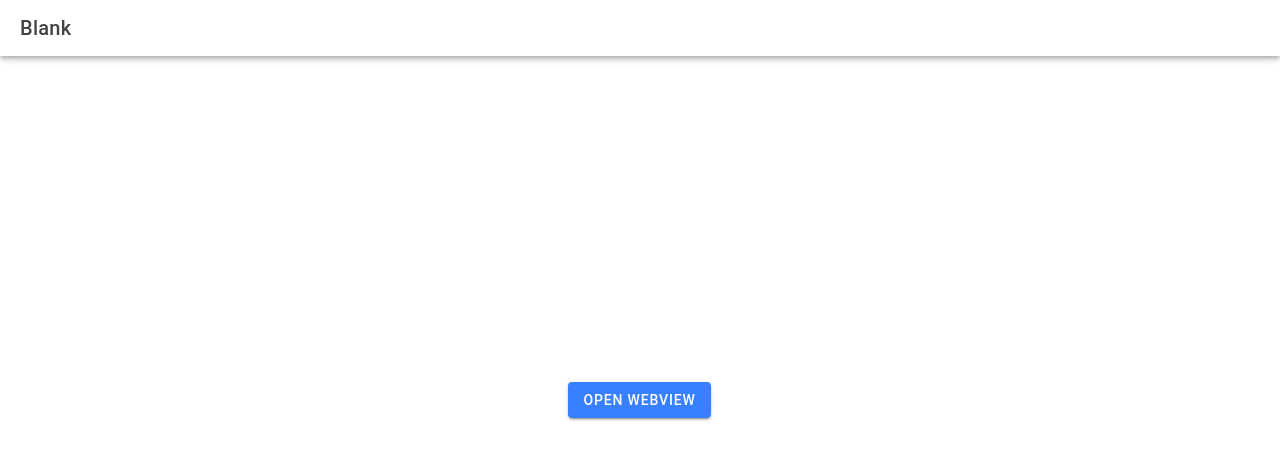
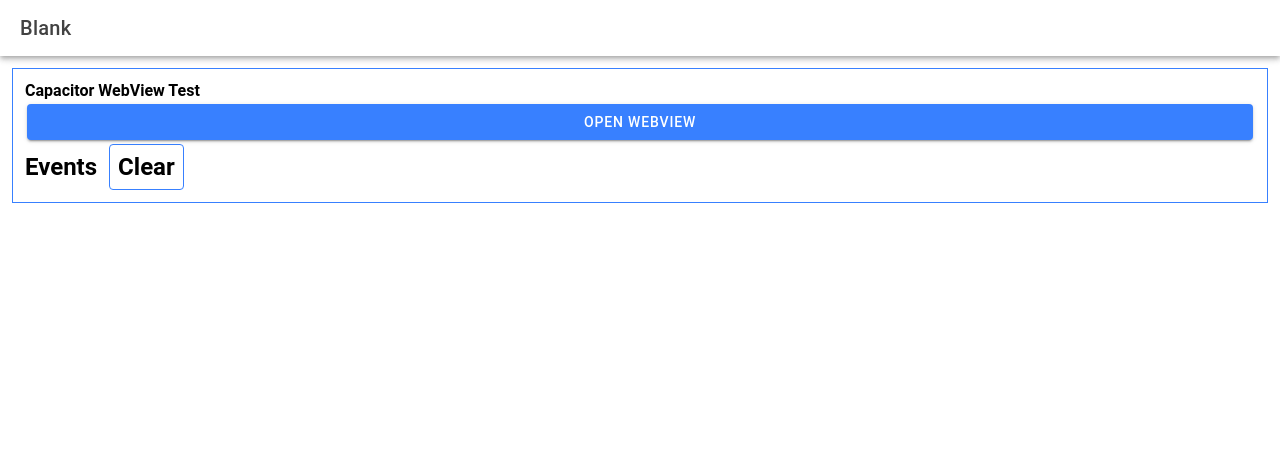
Before and after one commit to jackobo/capacitor-plugins-tester, a React (Create React App) app: page /home in a window 1280 px wide. Shown: the top 460 px of the page. Built offline with nearby package versions, Linux system fonts and the light colour scheme.

Commit message:
Improve UI for capactitor webview tester.

```diff
--- a/package.json
+++ b/package.json
@@ -42,6 +42,7 @@
     "react-router": "^5.2.0",
     "react-router-dom": "^5.2.0",
     "react-scripts": "^5.0.0",
+    "styled-components": "^6.1.8",
     "typescript": "^4.1.3",
     "web-vitals": "^0.2.4",
     "workbox-background-sync": "^5.1.4",
--- a/src/components/ExploreContainer.css
+++ /dev/null
@@ -1,24 +0,0 @@
-#container {
-  text-align: center;
-  position: absolute;
-  left: 0;
-  right: 0;
-  top: 50%;
-  transform: translateY(-50%);
-}
-
-#container strong {
-  font-size: 20px;
-  line-height: 26px;
-}
-
-#container p {
-  font-size: 16px;
-  line-height: 22px;
-  color: #8c8c8c;
-  margin: 0;
-}
-
-#container a {
-  text-decoration: none;
-}
--- a/src/components/ExploreContainer.tsx
+++ b/src/components/ExploreContainer.tsx
@@ -1,24 +1,22 @@
 import React from 'react';
-import './ExploreContainer.css';
-import {IonButton} from "@ionic/react";
-import {CapacitorWebview} from "@jackobo/capacitor-webview";
+import {CapacitorWebviewTesterComponent} from "./capacitor-webview-tester/capacitor-webview-tester.component";
+import styled from "styled-components";
 
+const ExploreContainerBox = styled.div`
+    display: flex;
+    flex-direction: column;
+    width: 100%;
+    gap: 12px;
+    padding: 12px;
+
+`
 
 const ExploreContainer: React.FC = () => {
-    const onOpenWebViewClick = async () => {
-        await CapacitorWebview.openWebView({
-            url: "https://www.aeroitalia.com/",
-            toolbar: {
-                title: "Aeroitalia",
-                backgroundColor: "#FF0000",
-                color: "#ffffff"
-            }
-        });
-    }
+
     return (
-        <div id="container" onClick={onOpenWebViewClick}>
-            <IonButton>Open webview</IonButton>
-        </div>
+        <ExploreContainerBox>
+            <CapacitorWebviewTesterComponent/>
+        </ExploreContainerBox>
     );
 };
 
--- /dev/null
+++ b/src/components/capacitor-webview-tester/capacitor-webview-tester.component.tsx
@@ -0,0 +1,102 @@
+import React, {useState} from 'react';
+import styled from "styled-components";
+import {IonButton} from "@ionic/react";
+import {CapacitorWebview, UrlChangedEvent, WebviewClosedEvent} from '@jackobo/capacitor-webview';
+
+const ContainerBox = styled.div`
+    display: flex;
+    flex-direction: column;
+    width: 100%;
+    padding: 12px;
+    border: 1px solid var(--ion-color-primary);
+`
+
+const TitleBox = styled.div`
+    font-weight: bold;
+`
+
+const EventsHeaderBox = styled.div`
+    display: flex;
+    flex-direction: row;
+    align-items: center;
+    gap: 12px;
+    font-weight: bold;
+    font-size: 24px;
+`
+
+const ClearButtonBox = styled.div`
+    cursor: pointer;
+    border: 1px solid var(--ion-color-primary);
+    padding: 8px;
+    border-radius: 4px;
+`
+
+interface IReceivedEvent {
+    eventName: string;
+    url?: string;
+}
+
+export const CapacitorWebviewTesterComponent: React.FC = () => {
+    const [receivedEvents, setReceivedEvents] = useState<IReceivedEvent[]>([])
+
+    const registerListeners = async () => {
+        await CapacitorWebview.addListener('urlChangedEvent', (event: UrlChangedEvent) => {
+            setReceivedEvents((prevEvents) => {
+                return [
+                    ...prevEvents,
+                    {
+                        eventName: 'urlChangedEvent',
+                        url: event.url
+                    }
+                ]
+            })
+        });
+
+        await CapacitorWebview.addListener('webViewClosedEvent', (event: WebviewClosedEvent) => {
+            setReceivedEvents((preEvents) => {
+                return [
+                    ...preEvents,
+                    {
+                        eventName: 'webViewClosedEvent',
+                        url: event.url
+                    }
+                ]
+            });
+
+
+            CapacitorWebview.removeAllListeners();
+        })
+    }
+
+
+    const onOpenWebViewClick = async () => {
+        await registerListeners();
+
+        await CapacitorWebview.openWebView({
+            url: "https://www.aeroitalia.com/",
+            toolbar: {
+                title: "Aeroitalia",
+                backgroundColor: "#FF0000",
+                color: "#ffffff"
+            }
+        });
+    }
+
+    return (
+        <ContainerBox>
+            <TitleBox>Capacitor WebView Test</TitleBox>
+            <IonButton onClick={onOpenWebViewClick}>Open webview</IonButton>
+            <EventsHeaderBox>
+                <div>Events</div>
+                <ClearButtonBox  onClick={() => setReceivedEvents([])}>
+                    Clear
+                </ClearButtonBox>
+            </EventsHeaderBox>
+
+            <div>
+                {receivedEvents.map((ev, index) => (<div key={index + ev.eventName + ev.url}>{`${ev.eventName}: ${ev.url}`}</div>))}
+            </div>
+
+        </ContainerBox>
+    )
+}
```
Also changed, not shown: 1 other file (tests, documents, lock files or other folders).
